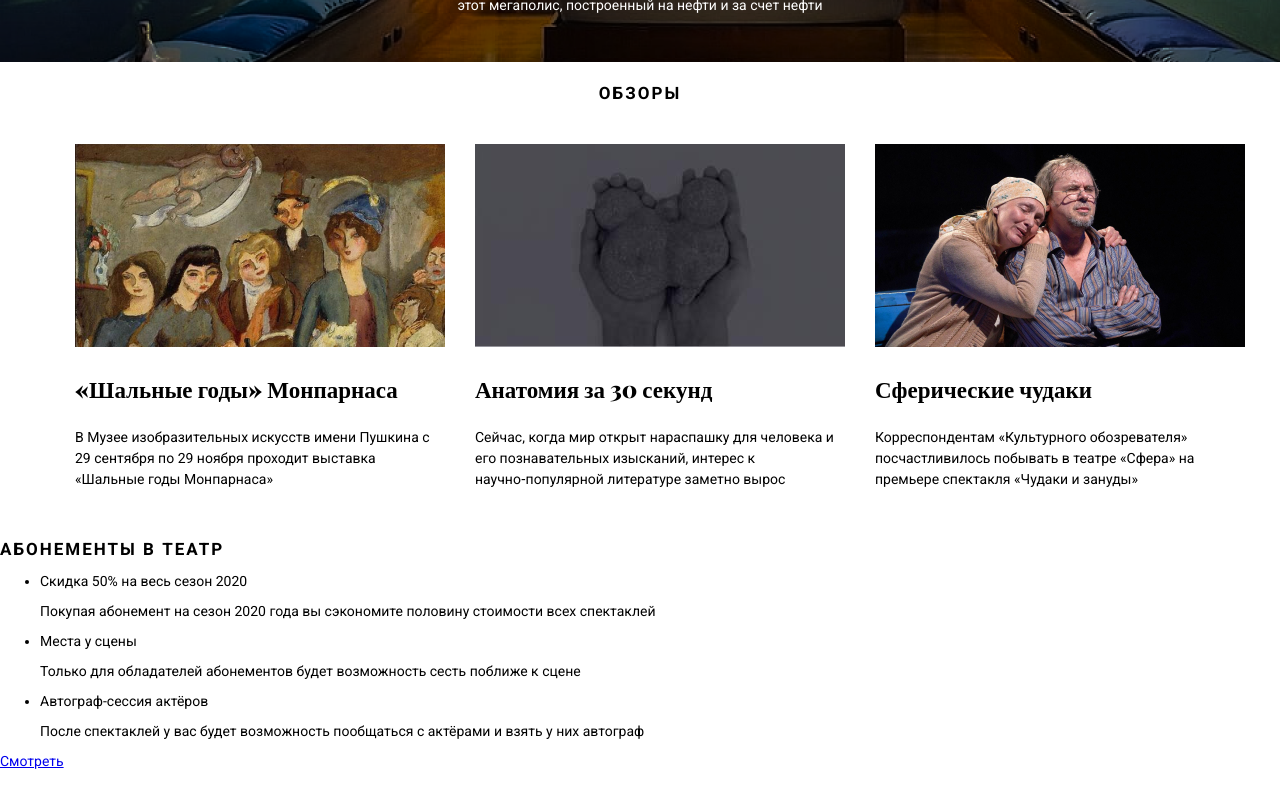
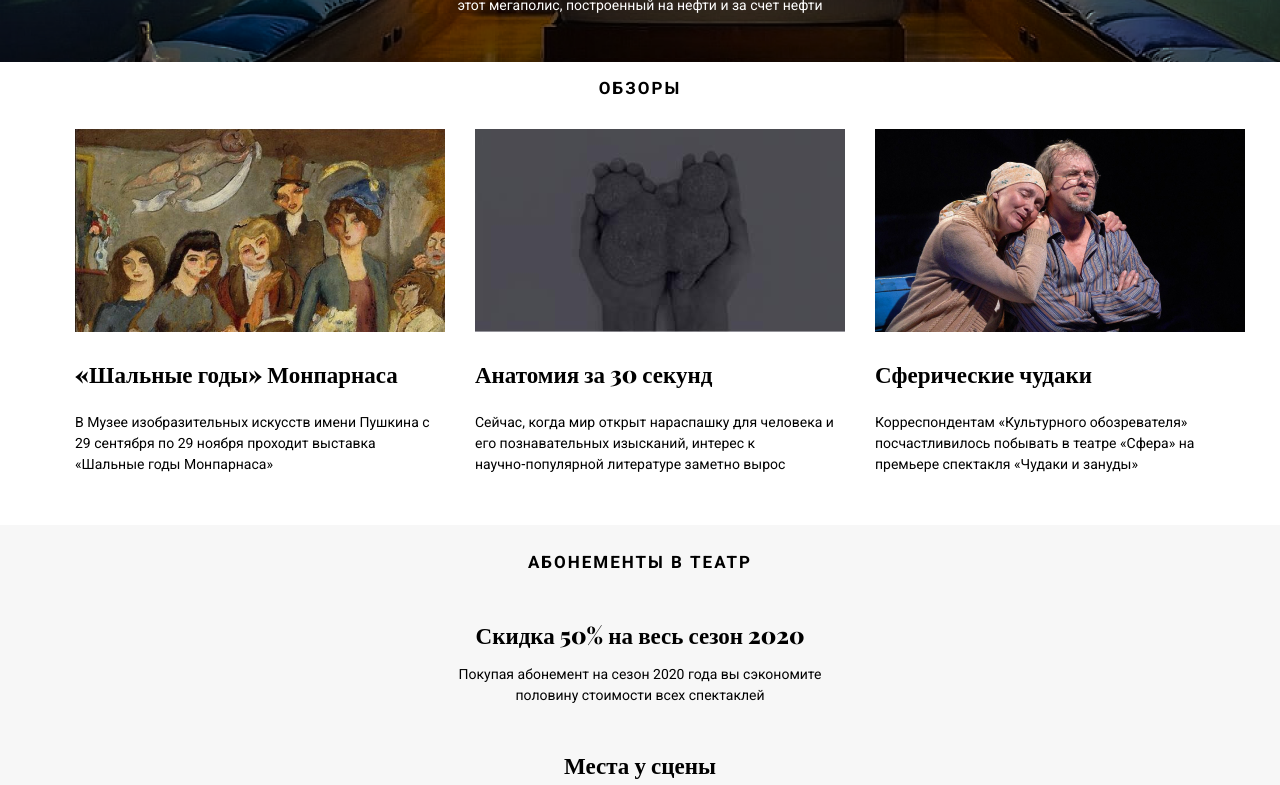
Before and after one commit to rchkv/html-academy-news-of-culture, a plain HTML site: page index.html in a window 1280 px wide. Shown: the part 620-1405 px from the top of the page. Drawn offline with nearby package versions, Linux system fonts and the light colour scheme.

Commit message:
add advantages styles

```diff
--- a/css/style.css
+++ b/css/style.css
@@ -116,10 +116,12 @@ header h1 {
 .reviews-list {
     list-style: none;
     display: flex;
+    flex-wrap: wrap;
 }
 
 .review-item {
     max-width: 370px;
+    margin-bottom: 20px;
 }
 
 .review-item:not(:nth-child(3n)) {
@@ -155,3 +157,66 @@ section h2 {
     letter-spacing: 2px;
     text-transform: uppercase;
 }
+
+.advantages {
+    min-height: 556px;
+    display: flex;
+    flex-direction: column;
+    justify-content: space-between;
+    padding-top: 13px;
+    align-items: center;
+    text-align: center;
+    background-color: #F7F7F7;
+}
+
+.advantages-list {
+    list-style: none;
+    display: flex;
+    flex-direction: column;
+    justify-content: space-between;
+    margin: 0;
+    padding: 0;
+    max-width: 370px;
+    min-height: 360px;
+}
+
+.advantage-header {
+    font-family: "Playfair Display", serif;
+    font-weight: 900;
+    font-size: 23px;
+    line-height: 31px;
+    margin: 0;
+    margin-bottom: 10px;
+}
+
+.advantage-description {
+    font-size: 14px;
+    line-height: 21px;
+}
+
+.advantages-link {
+    display: inline-block;
+    width: 170px;
+    height: 47px;
+    font-weight: 700;
+    background-color: #FF7931;
+    color: #ffffff;
+    text-decoration: none;
+    text-transform: uppercase;
+    font-size: 12px;
+    line-height: 14px;
+    letter-spacing: 2px;
+    padding: 17px;
+    box-sizing: border-box;
+    margin-bottom: 35px;
+}
+
+.advantages-link::after {
+    content: "";
+    display: inline-block;
+    vertical-align: middle;
+    width: 16px;
+    height: 16px;
+    margin-left: 10px;
+    background-image: url("../img/icons/arrow.svg");
+}
--- a/index.html
+++ b/index.html
@@ -62,24 +62,24 @@
                     </li>
                 </ul>
             </section>
-            <section>
+            <section class="advantages">
                 <h2>Абонементы в театр</h2>
-                <ul class="advantages">
-                    <li class="advatage-item">
+                <ul class="advantages-list">
+                    <li class="advantage-item">
                         <p class="advantage-header">Скидка 50% на весь сезон 2020</p>
                         <p class="advantage-description">
                             Покупая абонемент на сезон 2020 года вы сэкономите половину
                             стоимости всех спектаклей
                         </p>
                     </li>
-                    <li class="advatage-item">
+                    <li class="advantage-item">
                         <p class="advantage-header">Места у сцены</p>
                         <p class="advantage-description">
                             Только для обладателей абонементов будет возможность сесть
                             поближе к сцене
                         </p>
                     </li>
-                    <li class="advatage-item">
+                    <li class="advantage-item">
                         <p class="advantage-header">Автограф-сессия актёров</p>
                         <p class="advantage-description">
                             После спектаклей у вас будет возможность пообщаться с актёрами
```
Also changed, not shown: img/icons/arrow.svg (added).
